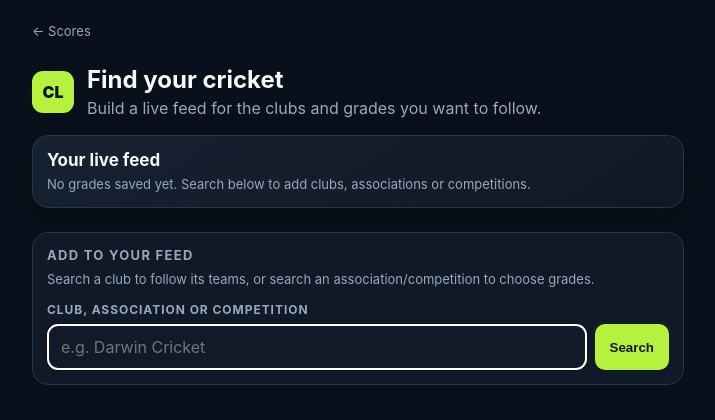
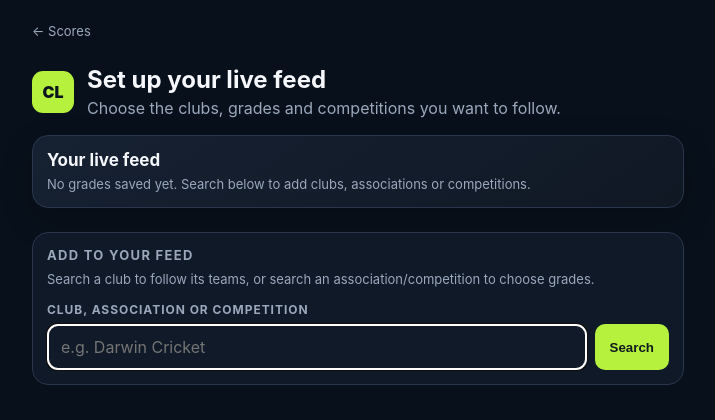
Before and after one commit to durtSIan/carnival-live, a Flask app: page /setup in a window 1280 px wide. Shown: the top 420 px of the page, without its empty margins (282-997 px from the left). Run offline with Flask 3, Linux system fonts and the light colour scheme.

Commit message:
Rename setup screen heading

```diff
--- a/templates/setup_search.html
+++ b/templates/setup_search.html
@@ -21,8 +21,8 @@
     <header>
       <span class="mark">CL</span>
       <div>
-        <h1>Find your cricket</h1>
-        <p>Build a live feed for the clubs and grades you want to follow.</p>
+        <h1>Set up your live feed</h1>
+        <p>Choose the clubs, grades and competitions you want to follow.</p>
       </div>
     </header>
 
```
Also changed, not shown: tests/test_app.py (+1 -0 lines).
